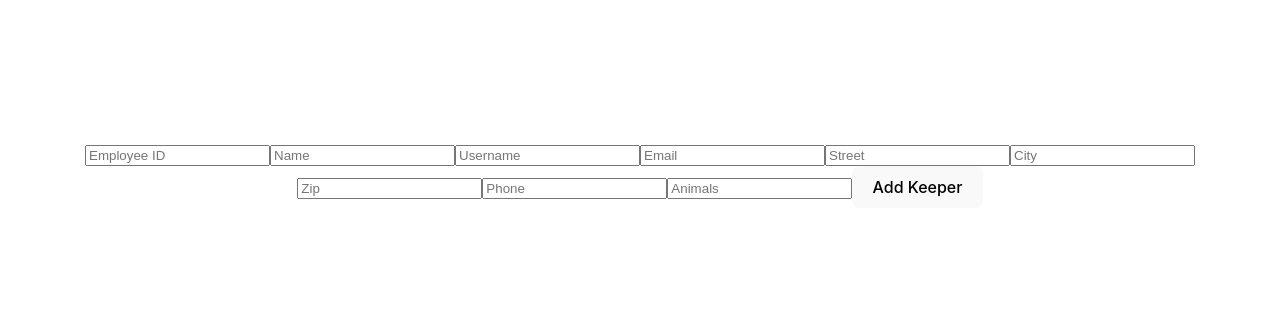
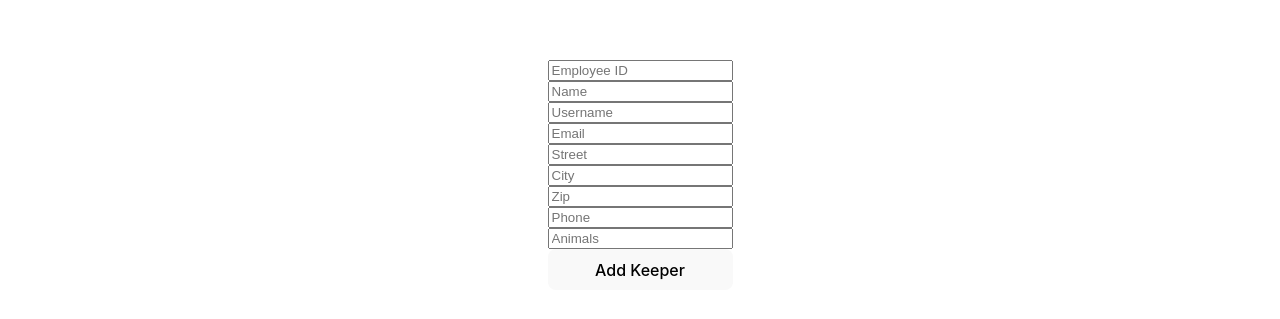
Before and after one commit to pswanagan/Swanagan_Pavielle_Zoo_Management_App_Frontend_Capstone, a React (Vite) app: page /addkeeper in a window 1280 px wide. Shown: the part 225-544 px from the top of the page. Built offline with nearby package versions, Linux system fonts and the light colour scheme.

Commit message:
fixed a link

```diff
--- a/src/components/AddKeeper.jsx
+++ b/src/components/AddKeeper.jsx
@@ -37,7 +37,7 @@ export default function AddKeeper() {
       const handleSubmit = async (e) => {
         e.preventDefault();
         try {
-          const response = await axios.post('http://localhost:5050/keepers/', keeperData);
+          const response = await axios.post('https://swanagan-pavielle-zoo-animal-management.onrender.com/keepers/', keeperData);
           console.log(response.data);
           // Handle success (e.g., clear form, show success message)
         } catch (error) {
@@ -47,16 +47,16 @@ export default function AddKeeper() {
       };
 
       return (
-        <form onSubmit={handleSubmit}>
-            <input type="number" name="e_id" value={keeperData.e_id} onChange={handleChange} placeholder="Employee ID" />
-          <input type="text" name="name" value={keeperData.name} onChange={handleChange} placeholder="Name" />
-          <input type="text" name="username" value={keeperData.username} onChange={handleChange} placeholder="Username" />
-          <input type="email" name="email" value={keeperData.email} onChange={handleChange} placeholder="Email" />
-          <input type="text" name="address.street" value={keeperData.address.street} onChange={handleChange} placeholder="Street" />
-          <input type="text" name="address.city" value={keeperData.address.city} onChange={handleChange} placeholder="City" />
-          <input type="text" name="address.zip" value={keeperData.address.zip} onChange={handleChange} placeholder="Zip" />
-          <input type="tel" name="phone" value={keeperData.phone} onChange={handleChange} placeholder="Phone" />
-          <input type="text" name="animals" value={keeperData.animals[0]} onChange={handleChange} placeholder="Animals" />
+        <form onSubmit={handleSubmit} className="form-column">
+            <input type="number" required name="e_id" value={keeperData.e_id} onChange={handleChange} placeholder="Employee ID" />
+          <input type="text" required  name="name" value={keeperData.name} onChange={handleChange} placeholder="Name" />
+          <input type="text" required name="username" value={keeperData.username} onChange={handleChange} placeholder="Username" />
+          <input type="email" required name="email" value={keeperData.email} onChange={handleChange} placeholder="Email" />
+          <input type="text" required name="address.street" value={keeperData.address.street} onChange={handleChange} placeholder="Street" />
+          <input type="text" required  name="address.city" value={keeperData.address.city} onChange={handleChange} placeholder="City" />
+          <input type="text"  required name="address.zip" value={keeperData.address.zip} onChange={handleChange} placeholder="Zip" />
+          <input type="tel" required name="phone" value={keeperData.phone} onChange={handleChange} placeholder="Phone" />
+          <input type="text"  name="animals" value={keeperData.animals[0]} onChange={handleChange} placeholder="Animals" /> {/* I couldn't get around to fixing the ability to add animals but add keeper works as intended without adding animals.          */}
           <button type="submit">Add Keeper</button>
         </form>
       );
--- a/src/components/AnimalDetailModal.jsx
+++ b/src/components/AnimalDetailModal.jsx
@@ -1,5 +1,5 @@
 import React from 'react';
-import { useState } from 'react';
+import { useState, useEffect } from 'react';
 import axios from 'axios';
 
 export default function AnimalDetailModal ({ isOpen, onClose, animal})  {
@@ -8,17 +8,35 @@ export default function AnimalDetailModal ({ isOpen, onClose, animal})  {
     const  id = animal.animal_id;
 
     const [formData, setFormData] = useState({
-        species: animal.species,
+        animal_id: animal.animal_id,
+        name: animal.name,
+      species: animal.species,
         family: animal.family,
         habitat: animal.habitat,
         place_of_found: animal.place_of_found,
         diet: animal.diet,
+        description: animal.description,
         weight_kg: animal.weight_kg,
         height_cm: animal.height_cm,
-        description: animal.description,
+        image: animal.image,
         keepers: animal.keepers // Assuming keepers is an array or string you want to edit
       });
-
+      useEffect(() => {
+        setFormData({
+          animal_id: animal.animal_id,
+          name: animal.name,
+        species: animal.species,
+          family: animal.family,
+          habitat: animal.habitat,
+          place_of_found: animal.place_of_found,
+          diet: animal.diet,
+          description: animal.description,
+          weight_kg: animal.weight_kg,
+          height_cm: animal.height_cm,
+          image: animal.image,
+          keepers: animal.keepers// Assuming keepers is an array or string you want to edit
+        });
+      }, [animal]);
 
 
     const handleEdit = () => {
--- a/src/components/AnimalList.jsx
+++ b/src/components/AnimalList.jsx
@@ -41,12 +41,13 @@ export default function AnimalList() {
         <button>Add Animal</button>
       </Link>
      <br />
-     <br />
+     <br /><div className="animal-cards">
         {animals.map((animal) => (
-          <div className="animal-cards" key={animal.id} onClick={() => handleCardClick(animal)} >
+          <div  key={animal.id} onClick={() => handleCardClick(animal)} >
             <AnimalCard animal={animal} />
             </div>
         ))}
+        </div>
        {selectedAnimal && (
         <AnimalDetailModal
           isOpen={isModalOpen}
--- a/src/components/Home.jsx
+++ b/src/components/Home.jsx
@@ -7,8 +7,8 @@ const Home = () => {
 
 
     return (
-        <div>
-            <h1>Home Page</h1>
+        <div className="home-page">
+            <h1>Zoo Management App</h1>
             <br />
             <ul>
                 <li>
--- a/src/components/KeeperDetailsModal.jsx
+++ b/src/components/KeeperDetailsModal.jsx
@@ -39,7 +39,7 @@ export default function KeeperDetailsModal({ keeper, onClose, isOpen }) {
         console.log("Update successful", response.data);
         setEditMode(false);
         onClose();
-        // refreshKeepers(); // Implement or call refreshKeepers to update the list.
+
       });
     } catch (error) {
       console.error('Failed to update keeper:', error);
@@ -51,7 +51,7 @@ export default function KeeperDetailsModal({ keeper, onClose, isOpen }) {
       try {
         await axios.delete(`https://swanagan-pavielle-zoo-animal-management.onrender.com/keepers/${id}`);
         onClose(); // Close modal after delete
-        // refreshKeepers(); // Implement or call refreshKeepers to update the list.
+
       } catch (error) {
         console.error('Failed to delete keeper:', error);
       }
--- a/src/components/KeeperList.jsx
+++ b/src/components/KeeperList.jsx
@@ -31,6 +31,7 @@ export default function KeeperList(){
 
     return (
         <div>
+            <h1>List of Keepers</h1>
         <table>
             <thead>
                 <tr>
--- a/src/index.css
+++ b/src/index.css
@@ -5,7 +5,7 @@
 
   color-scheme: light dark;
   color: rgba(255, 255, 255, 0.87);
-  background-color: #242424;
+  background-color:  #1a1a1a;
 
   font-synthesis: none;
   text-rendering: optimizeLegibility;
@@ -75,18 +75,22 @@ h4 {
   width: 200px;
 }
 .animal-list {
-  padding: 20px; /* Add padding for better spacing */
+  display: flex;
+  flex-direction: column;
+  align-items: center;
 }
 
 .animal-cards {
   display: flex;
   flex-wrap: wrap;
+  justify-content: center;
   gap: 20px;
 }
 
 .animal-card {
   /* Add any additional styling for each animal card */
   border: 2px solid white;
+  margin: 10px;
 }
 
 
@@ -112,6 +116,7 @@ h4 {
 table {
   width: 100%;
   border-collapse: collapse;
+
 }
 
 th, td {
@@ -121,25 +126,15 @@ th, td {
 }
 
 th {
-  background-color: #f2f2f2;
+  background-color:black;
 }
 
 tr:hover {
   background-color: #ddd; /* Highlight row on hover */
 }
 
-.keeper-modal {
-  position: fixed; /* or 'absolute' if its container is positioned relative to the viewport */
-  top: 0;
-  left: 0;
-  width: 100%;
-  height: 100%;
-  background-color: rgba(0, 0, 0, 0.5); /* semi-transparent background */
-  display: flex;
-  justify-content: center;
-  align-items: center;
-  z-index: 100; /* ensure it's above other content */
-}
+
+
 
 .keeper-modal-content{
   background-color: 'red';
@@ -175,3 +170,13 @@ tr:hover {
   cursor: pointer; /* Cursor changes to pointer on hover */
   /* Add more button styling as needed */
 }
+.home-page li{
+list-style-type: none;
+
+}
+
+
+.form-column {
+  display: flex;
+  flex-direction: column;
+}
```
